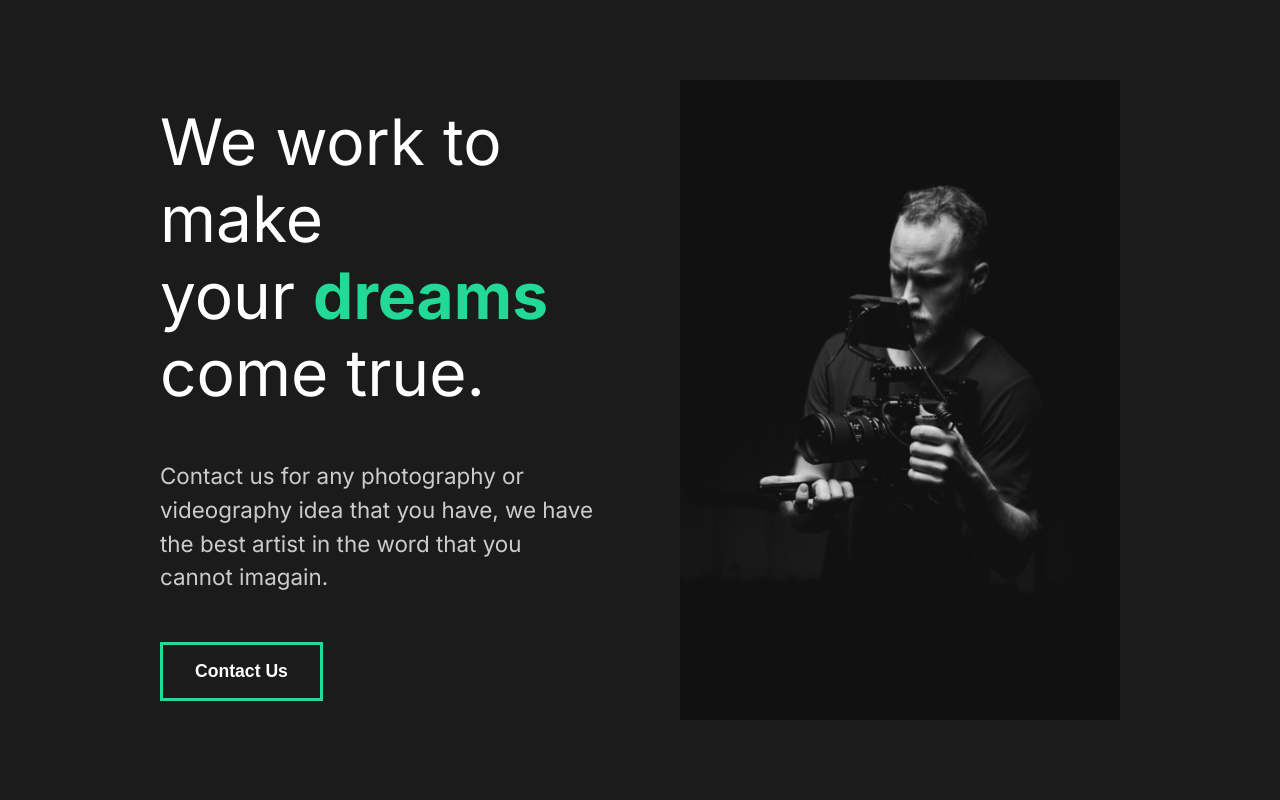
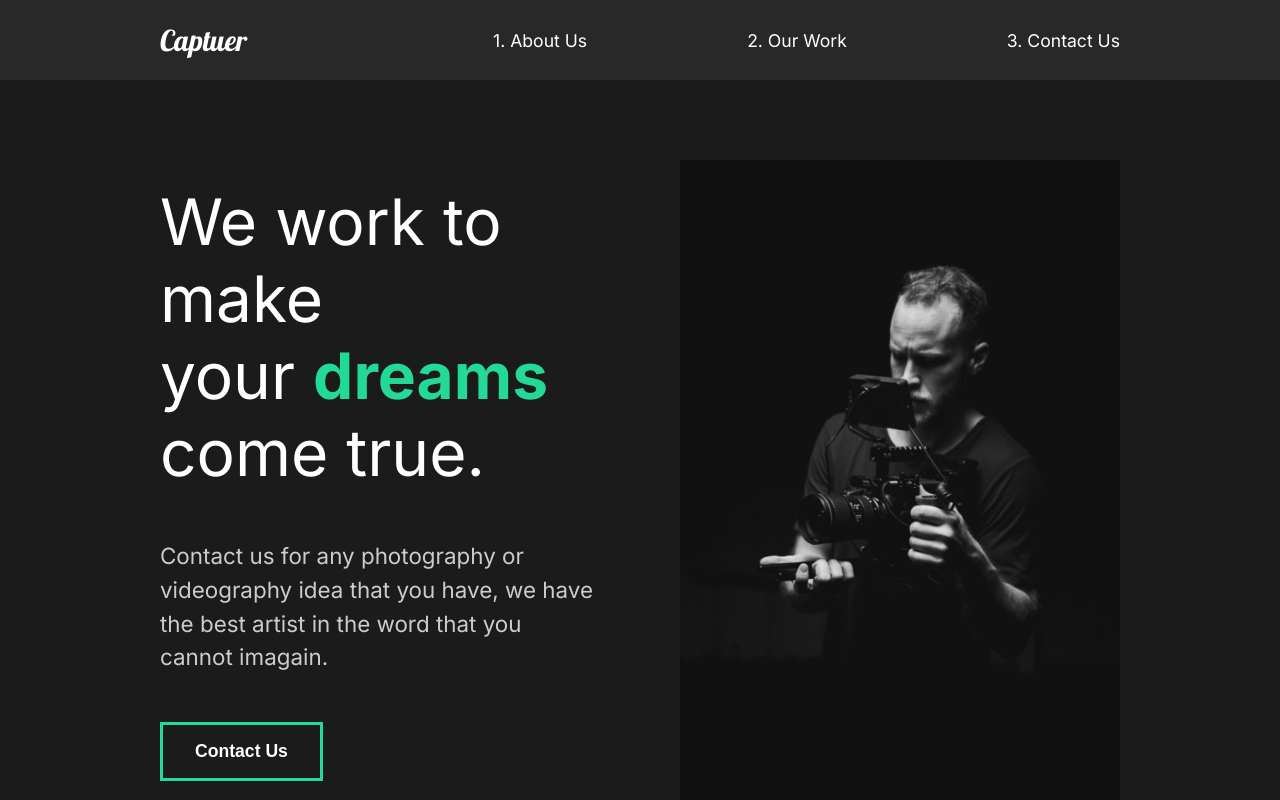
Before and after one commit to navidabdi/portfolio-react, a React (Create React App) app: page / in a window 1280 px wide. Shown: the top 800 px of the page. Built offline with nearby package versions, Linux system fonts and the light colour scheme.

Commit message:
8. Add Nav

```diff
--- a/src/App.js
+++ b/src/App.js
@@ -1,12 +1,15 @@
 import react from "react";
 // Global Style
 import GlobalStyle from "./components/GlobalStyle";
+// Import Navbar
+import Nav from "./components/Nav";
 // Import Pages
 import AboutUs from "./pages/AboutUs";
 function App() {
   return (
     <div className="App">
       <GlobalStyle/>
+      <Nav />
       <AboutUs />
     </div>
   );
--- a/src/components/GlobalStyle.js
+++ b/src/components/GlobalStyle.js
@@ -10,7 +10,6 @@
 body{
     background: #1b1b1b;
     font-family: 'Inter', sans-serif;
-    /* font-family: 'Lobster', cursive; */
 }
 button {
     font-weight: bold;
--- /dev/null
+++ b/src/components/Nav.js
@@ -0,0 +1,54 @@
+import react from "react";
+import styled from "styled-components";
+
+const Nav = () => {
+  return (
+    <StyledNav>
+      <a id="logo" href="#">
+        Captuer
+      </a>
+
+      <ul>
+        <li>
+          <a href="#">1. About Us</a>
+        </li>
+        <li>
+          <a href="#">2. Our Work</a>
+        </li>
+        <li>
+          <a href="#">3. Contact Us</a>
+        </li>
+      </ul>
+    </StyledNav>
+  );
+};
+
+const StyledNav = styled.nav`
+  min-height: 10vh;
+  display: flex;
+  margin: auto;
+  justify-content: space-between;
+  align-items: center;
+  padding: 1rem 10rem;
+  color: white;
+  background: #282828;
+  a {
+    color: white;
+    text-decoration: none;
+  }
+  ul {
+    display: flex;
+    list-style: none;
+  }
+  #logo {
+    font-size: 1.8rem;
+    font-family: "Lobster", cursive;
+    font-weight: lighter;
+  }
+  li {
+    padding-left: 10rem;
+    position: relative;
+  }
+`;
+
+export default Nav;
```
